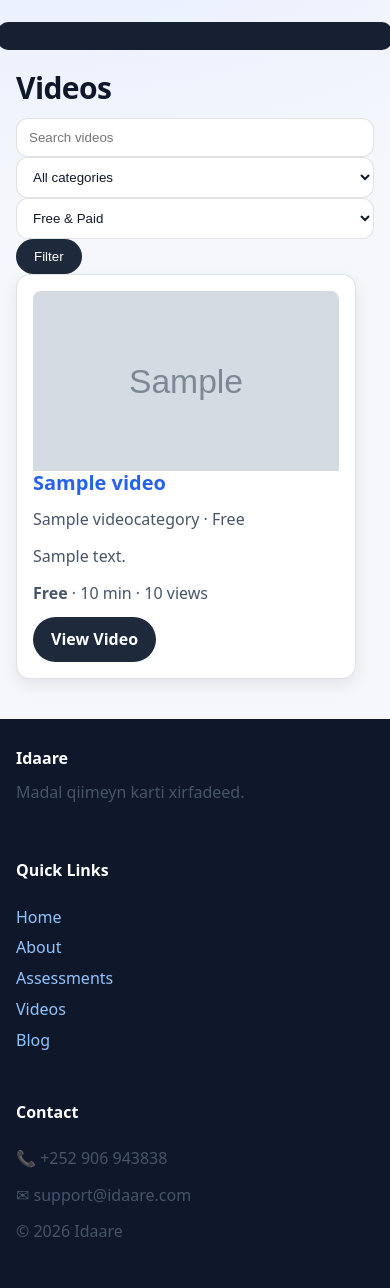
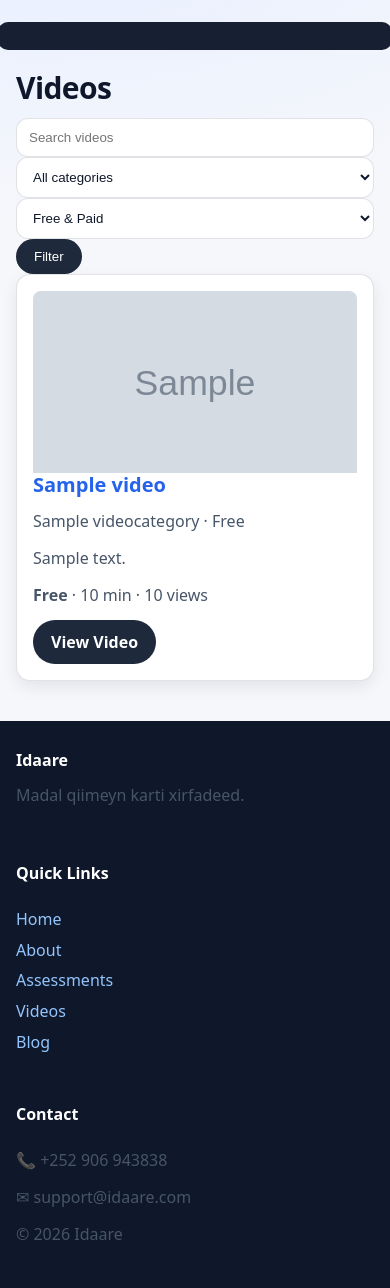
Before and after one commit to Saidabdi38/exam-site, a Django app: page /videos/ in a window 390 px wide. Shown: the part 56-1344 px from the top of the page. Before the commit the page ends 1293 px from the top, so only its background shows below. Run offline with Django 5.2, Linux system fonts and the light colour scheme; tables that the repository leaves empty hold one stand-in row (values such as "Sample post"); grey boxes marked "Sample" are stand-in pictures; some libraries are stand-ins or nearby versions.

Commit message:
Fix mobile video thumbnail

```diff
--- a/exams/static/exams/css/style.css
+++ b/exams/static/exams/css/style.css
@@ -1217,7 +1217,8 @@ th, td {
 
 .video-thumbnail {
     width: 100%;
-    height: 180px;
+    aspect-ratio: 16 / 9;
+    height: auto;
     object-fit: cover;
     display: block;
     border-radius: 8px 8px 0 0;
@@ -1234,3 +1235,20 @@ th, td {
     gap: 16px;
     align-items: start;
 }
+
+@media (max-width: 768px) {
+    .card-grid {
+        grid-template-columns: 1fr;
+    }
+
+    .card-grid .card {
+        max-width: 100%;
+    }
+
+    .video-thumbnail {
+        width: 100%;
+        aspect-ratio: 16 / 9;
+        height: auto;
+        object-fit: cover;
+    }
+}
```
